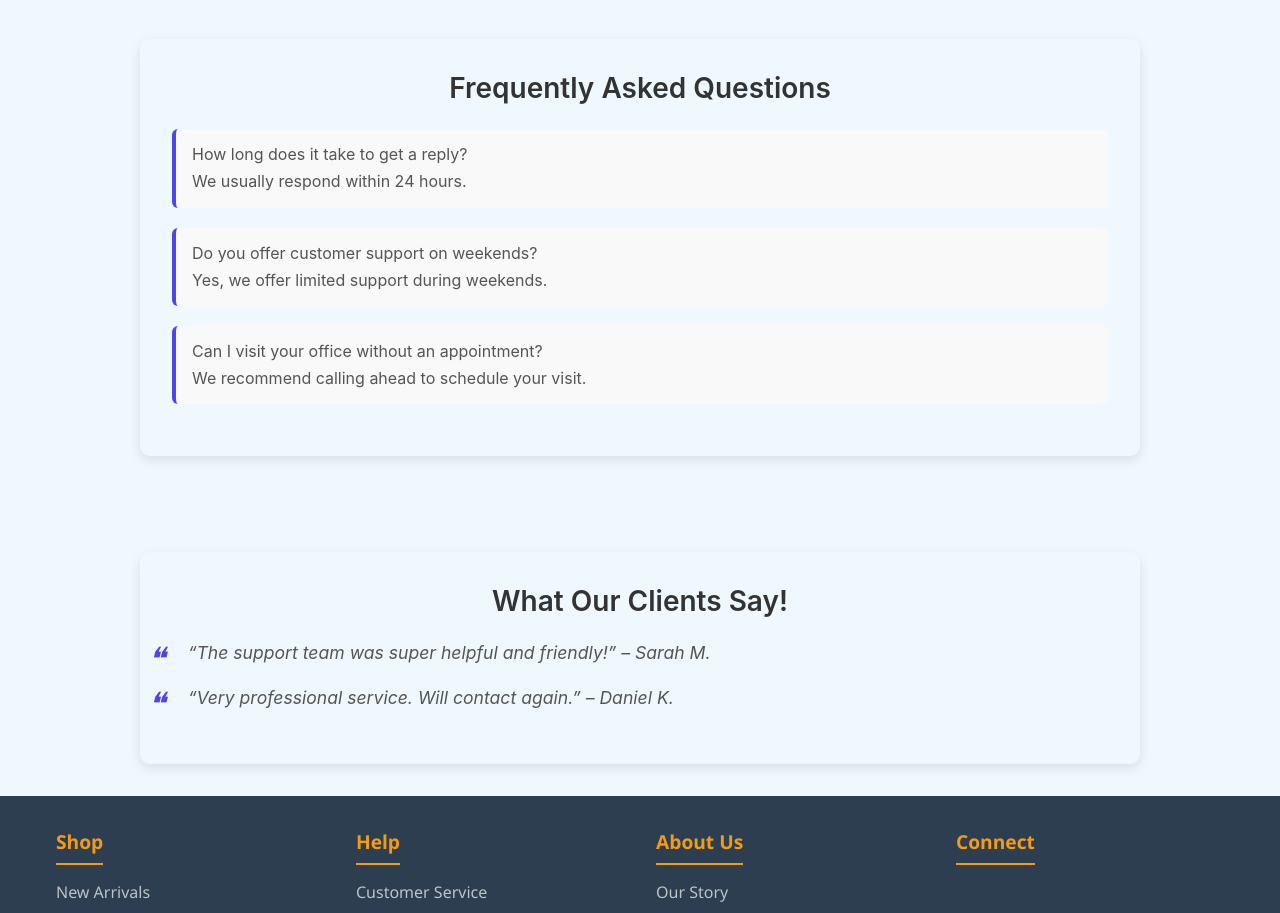
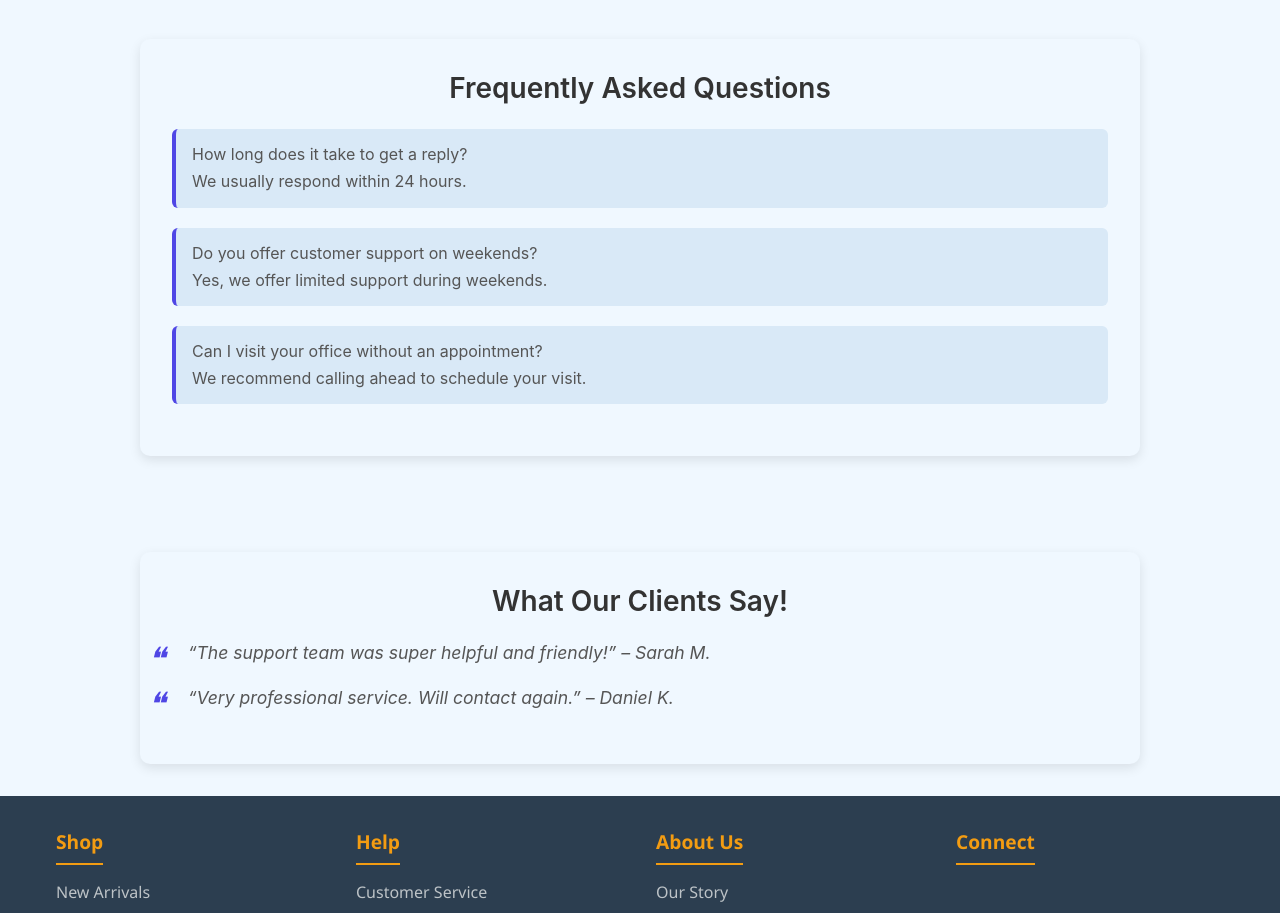
Before and after one commit to SmartMinds1/QuickCart, a React (Create React App) app in the folder client/: page /contact in a window 1280 px wide. Shown: the part 960-1873 px from the top of the page. Built offline with nearby package versions, Linux system fonts and the light colour scheme.

Commit message:
modified the contact page interms of color

```diff
--- a/client/src/styles/contact.css
+++ b/client/src/styles/contact.css
@@ -200,7 +200,7 @@
     margin-bottom: 1.25rem;
     padding-left: 1rem;
     border-left: 4px solid #4f46e5;
-    background-color: #f9f9f9;
+    background-color: rgb(217, 233, 247);
     padding: 0.75rem 1rem;
     border-radius: 6px;
   }
```
